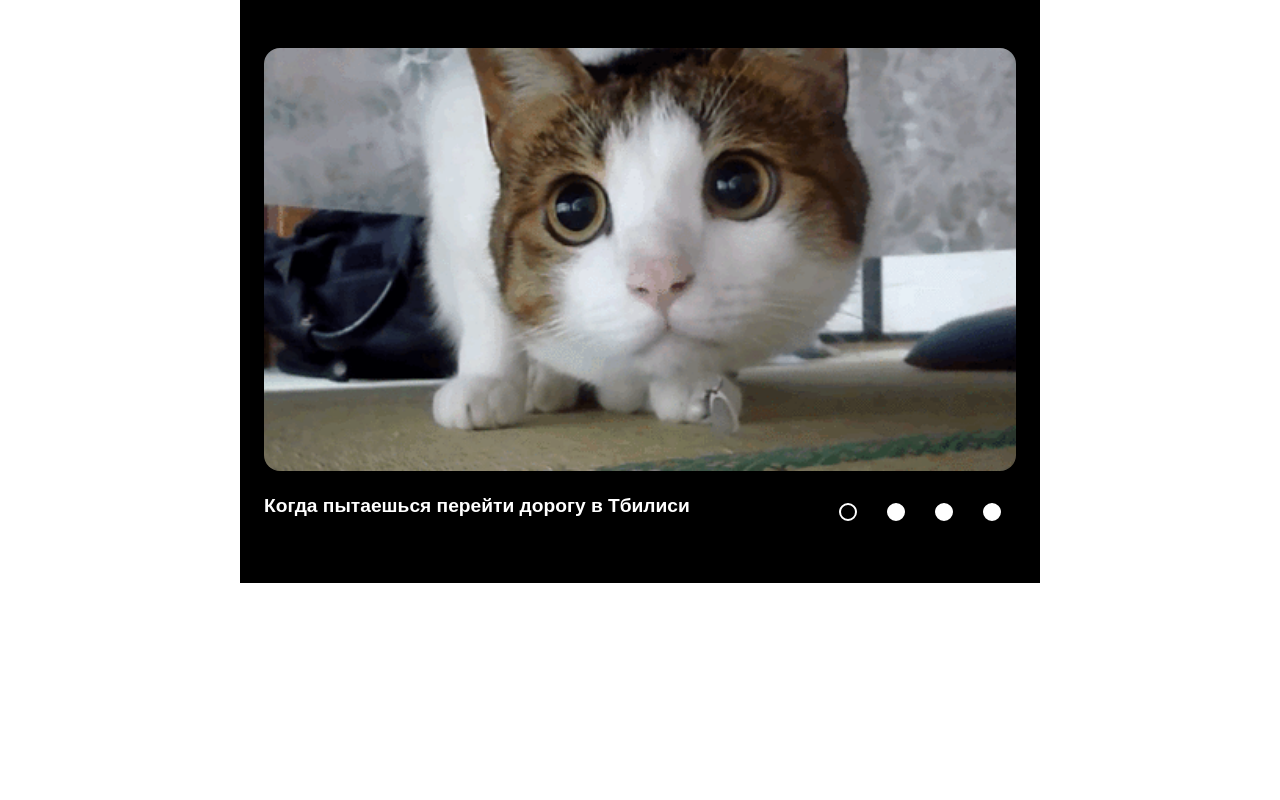
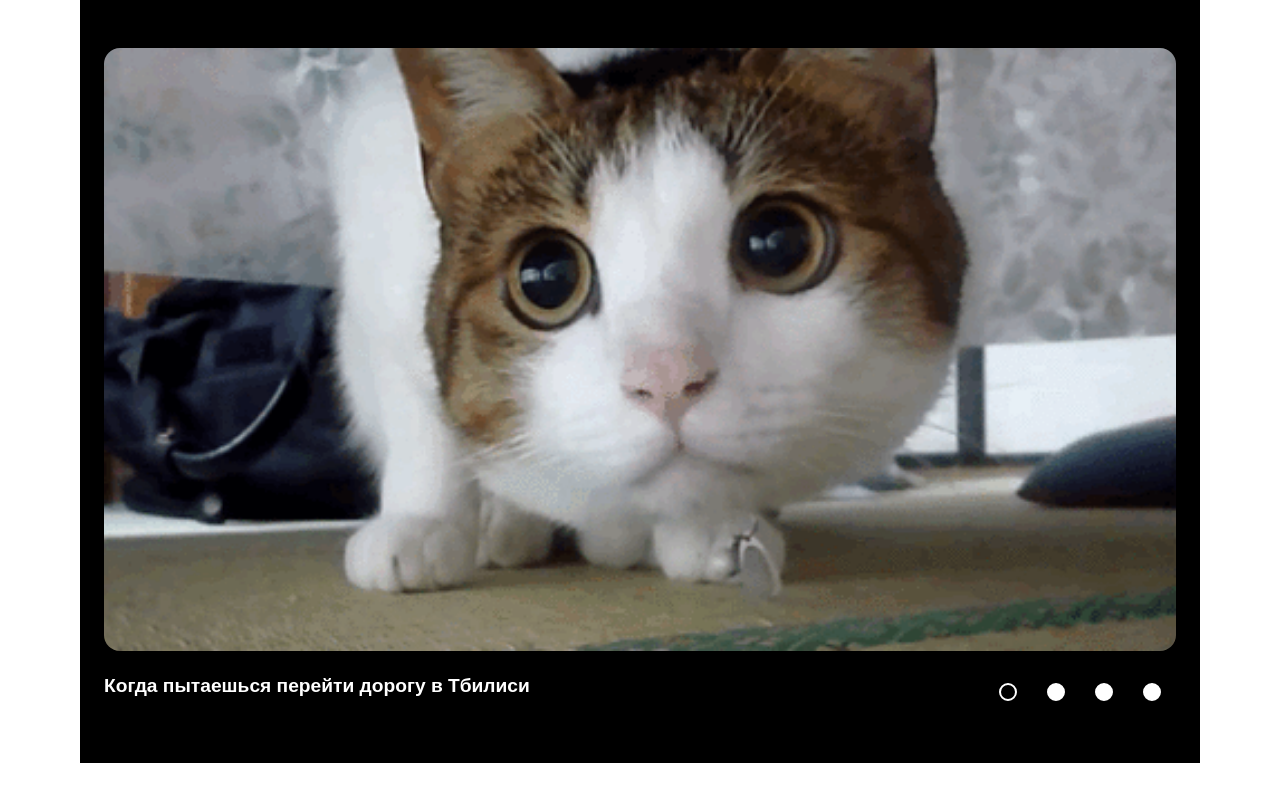
Before and after one commit to Elf-Ksenia/cssMemeSlider, a plain HTML site: page cssMemeSlider/index.html in a window 1280 px wide. Drawn offline with Linux system fonts and the light colour scheme.

Commit message:
fix: delete commented code (Mon, May 16, 2022 11:26:17 AM)

```diff
--- a/cssMemeSlider/style.css
+++ b/cssMemeSlider/style.css
@@ -16,17 +16,12 @@ body {
   to {opacity: 1;}
 }
 
-
-/*@scroll-timeline slide-animation {
-  time-range: 1s;
-}*/
-
 /* end animation */
 
 .slider-container {
   background: #000;
   width: 100%;
-  max-width: 50em;
+  max-width: 70em;
   margin: 0 auto;
   height: fit-content;
   display: flex;
```
Also changed, not shown: 1 other file.
